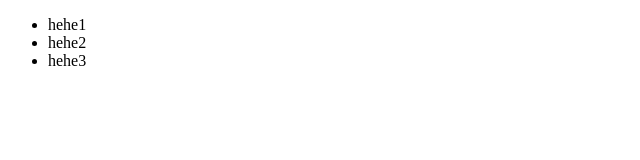
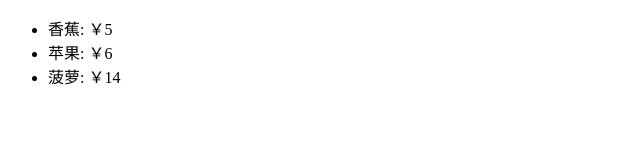
Before and after one commit to Roderickzxy/VuePractice, a plain HTML site: page practise2/page/index.html in a window 1280 px wide. Shown: the whole page, without its empty margins (0-640 px from the left). Drawn offline with Linux system fonts and the light colour scheme.

Commit message:
commit practise code

```diff
--- a/practise2/js/main.js
+++ b/practise2/js/main.js
@@ -1,8 +1,10 @@
 var app = new Vue({
     el: '#app',
     data: {
-        foodList:['hehe1'
-        , 'hehe2', 'hehe3'
+        foodList:[
+            {'name':'香蕉','price':10,'discount':.5},
+            {'name':'苹果','price':20,'discount':.3},
+            {'name':'菠萝','price':14,'discount':null},
         ]
     }
 });
--- a/practise2/page/index.html
+++ b/practise2/page/index.html
@@ -10,7 +10,7 @@
 <body>
 <div id="app">
     <ul>
-        <li v-for="food in foodList">{{food}}</li>
+        <li v-for="food in foodList">{{food.name}}: ￥{{food.discount? food.discount*food.price:food.price}}</li>
     </ul>
 </div>
 <script src="../lib/vue.js"></script>
```
